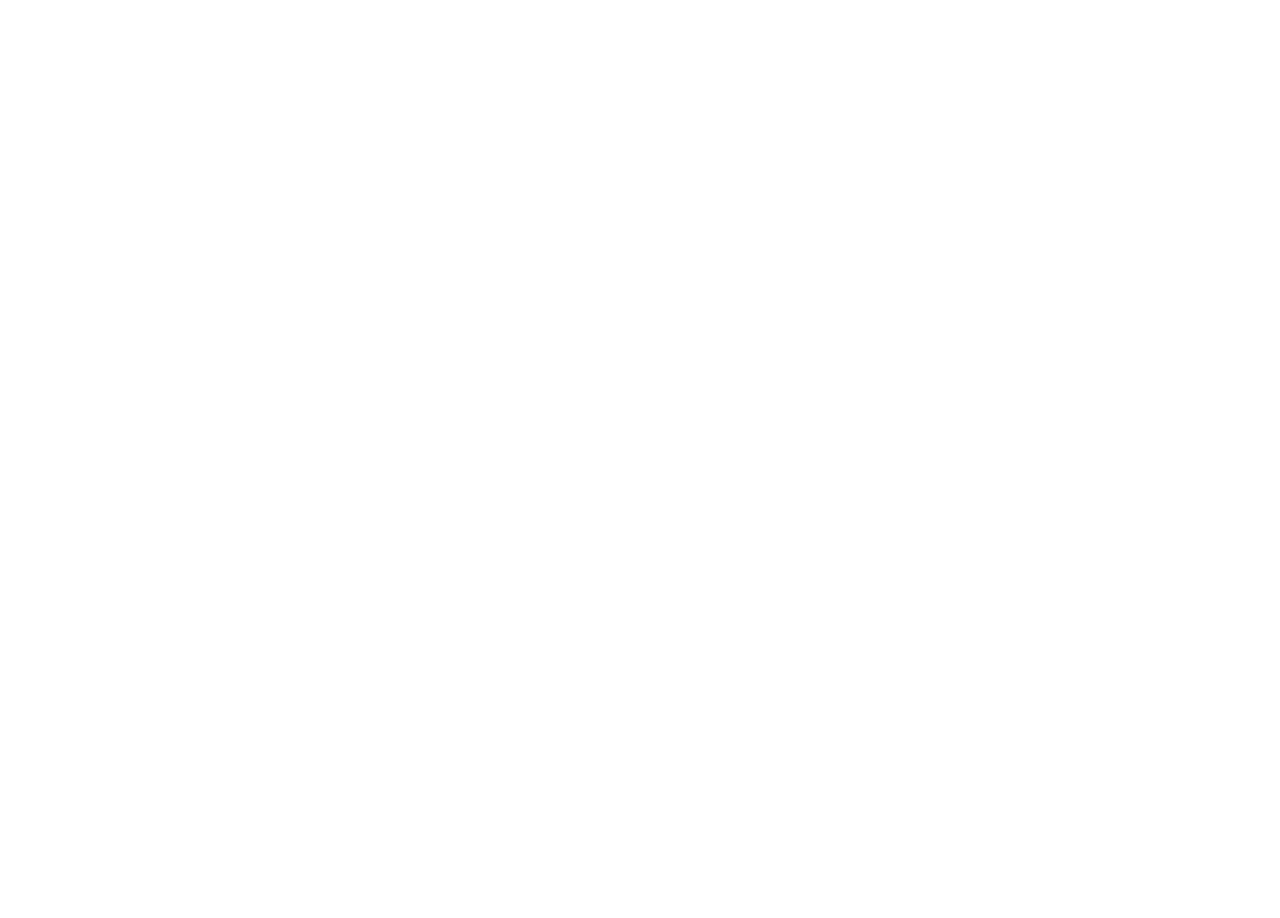
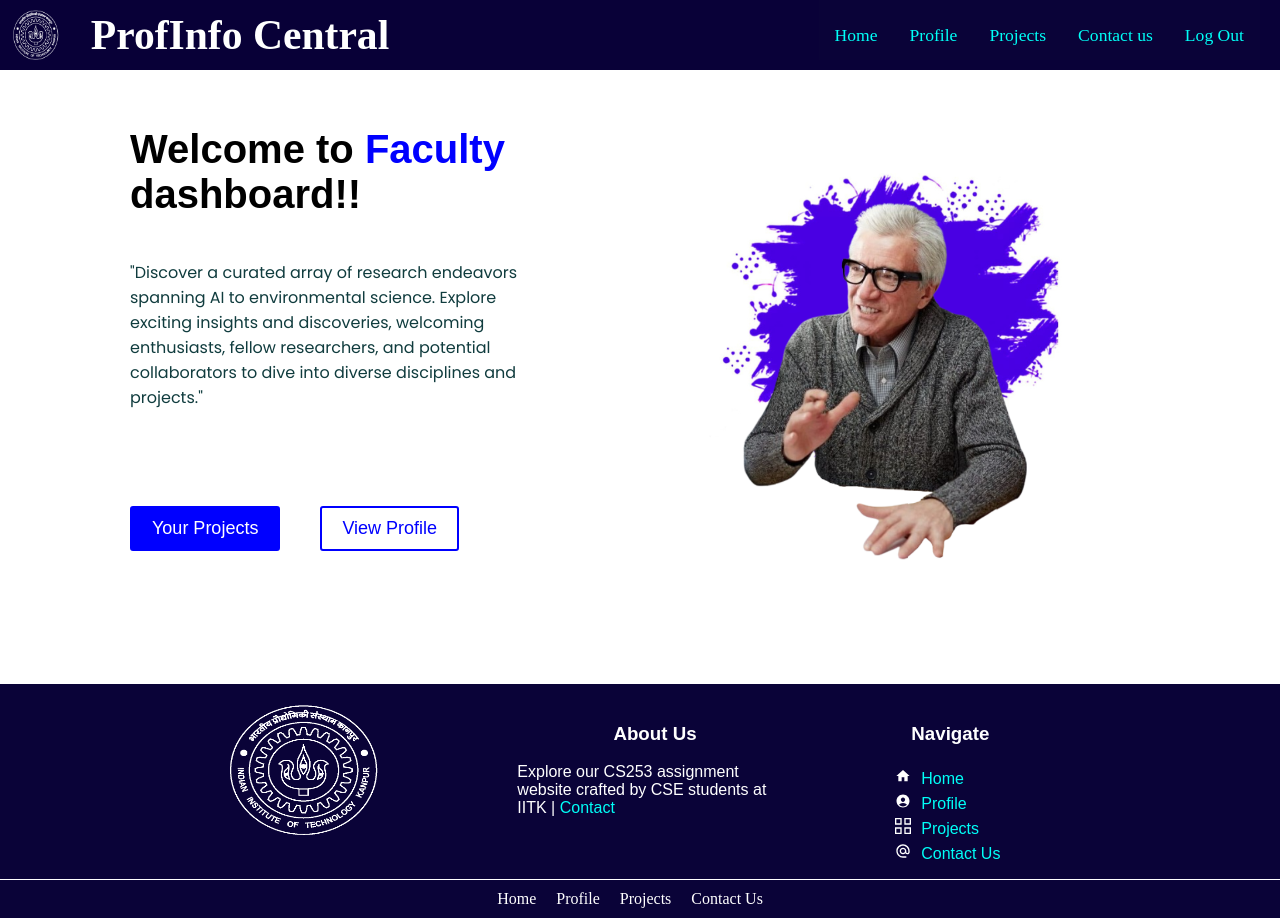
Before and after one commit to panda-pavani/incomplete, a React (Create React App) app: page /Home in a window 1280 px wide. Before the commit this address had no page. Before the commit the page ends 800 px from the top, so only its background shows below. Built offline with nearby package versions, Linux system fonts and the light colour scheme.

Commit message:
faculty-page

```diff
--- a/src/App.jsx
+++ b/src/App.jsx
@@ -29,7 +29,7 @@ import ProfProfile from "./pages/ProfProfile";
 import HomeFaculty from "./pages/HomeFaculty";
 
 function App() {
-  var isWho = "user";
+  var isWho = "faculty";
   const [isAuthorized, setAuthorization] = useState(false);
   const [CategoryName, setCategoryName] = useState("");
 
@@ -43,7 +43,7 @@ function App() {
     setCategoryName(x);
   }
 
-  if (isAuthorized) {
+  if (true) {
     if (isWho === "faculty") {
 
       return (
--- a/src/pages/Home.css
+++ b/src/pages/Home.css
@@ -26,6 +26,11 @@
   font-family: Arial, Helvetica, sans-serif;
   display: flex;
   flex-direction: column;
+}
+.home-img-2 img{
+
+  height: 600x;
+  width: 600px;
 }
 .explore-faculty{
   border: 2px solid blue;
--- a/src/pages/HomeFaculty.jsx
+++ b/src/pages/HomeFaculty.jsx
@@ -16,15 +16,15 @@ function HomeFaculty() {
         </p>
         <div className="explore_buttons_home">
           <Link to="/Project_list_prof">
-            <button className="explore-project">Explore Your Projects</button>
+            <button className="explore-project">Your Projects</button>
           </Link>
           <Link to="/ProfProfile">
             <button className="explore-faculty">View Profile</button>
           </Link>
         </div>
       </div>
-      <div className="home-img">
-        <img src="images/home_image_2.png" alt="" />
+      <div className="home-img-2">
+        <img src="images/prof-profile-image.png" alt="" />
       </div>
     </div>
   );
```
Also changed, not shown: public/images/prof-profile-image.png (added).
